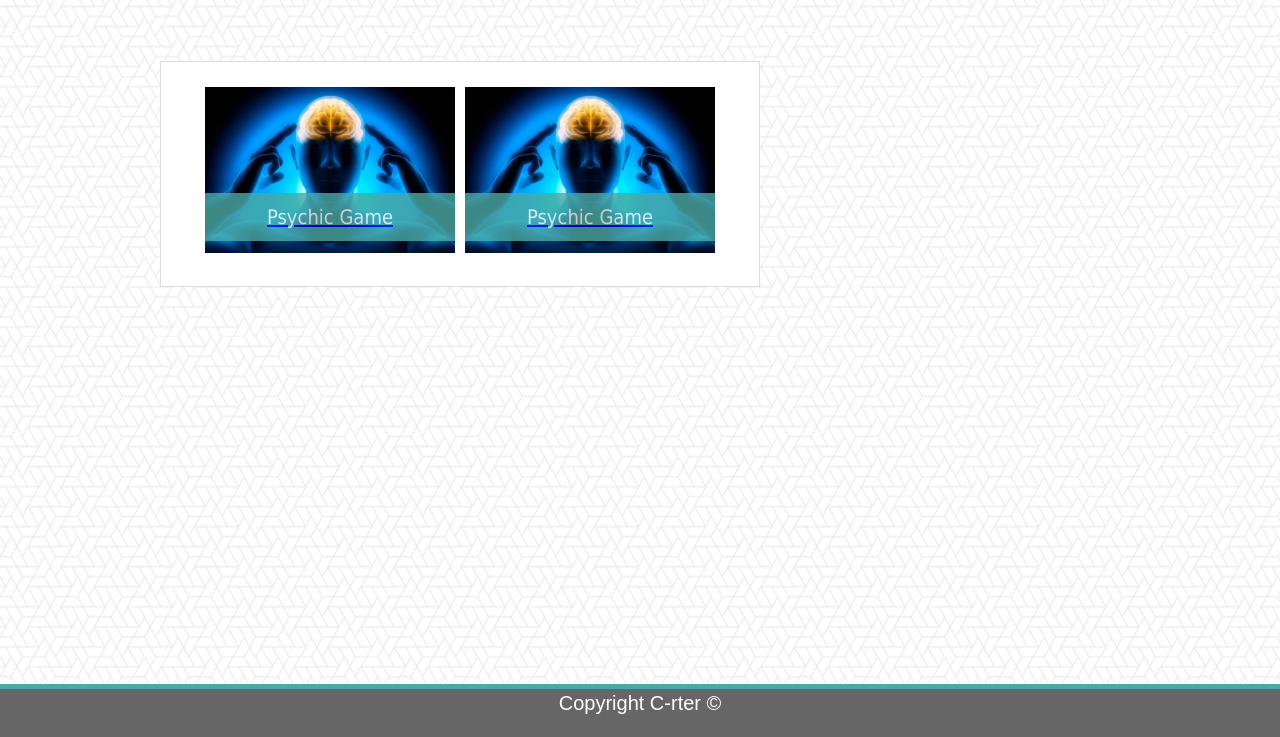
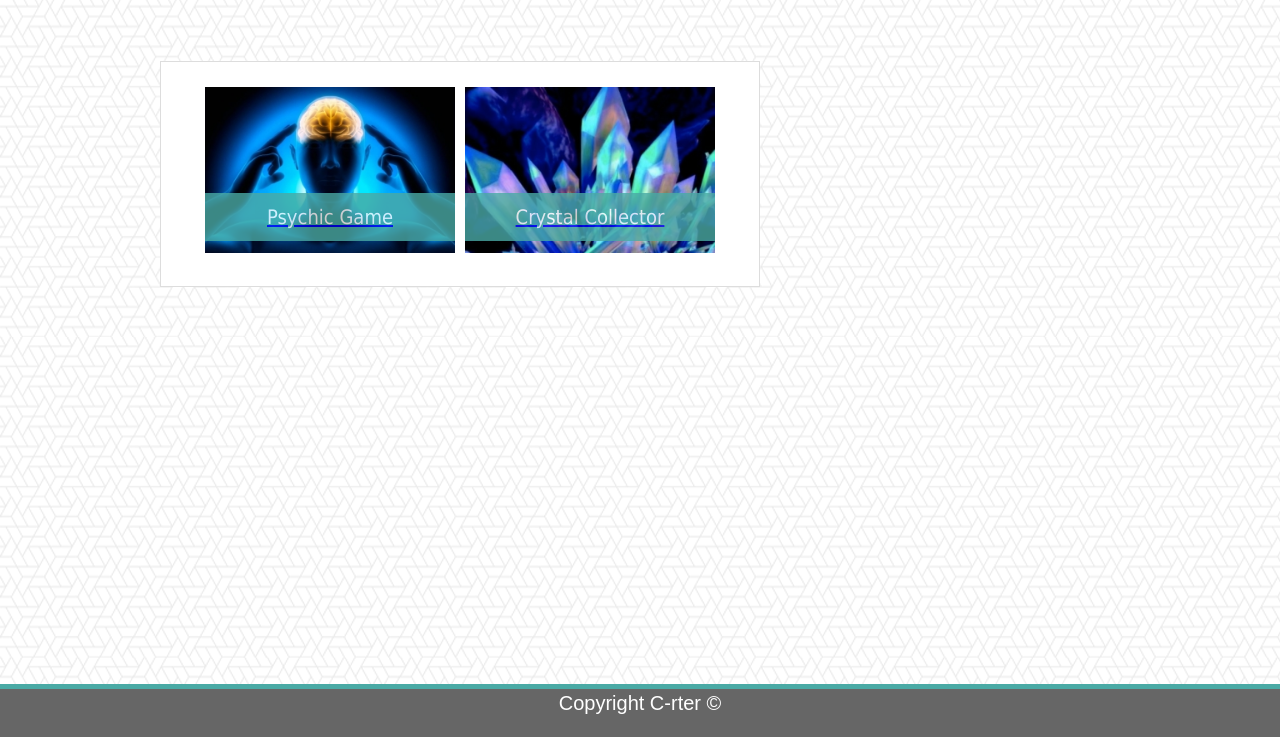
Before and after one commit to c-rter/Responsive-Portfolio, a plain HTML site: page portfolio.html in a window 1280 px wide. Shown: the part 63-800 px from the top of the page. Drawn offline with Linux system fonts and the light colour scheme.

Commit message:
Update portfolio.html

```diff
--- a/portfolio.html
+++ b/portfolio.html
@@ -33,9 +33,9 @@
               </div></div> </td>
           <td>
                 <div class='imagewrapper'>
-                 <img src='Psychic.jpg' width="300px" height="200px" class="focusimage"/>
+                 <img src='crystals.jpg' width="300px" height="200px" class="focusimage"/>
                  <div class='description'>
-                 <a href="https://c-rter.github.io/Psychic-Game/"><p class='description_content'><span style="color:white;">Psychic Game</span></p></a>
+                 <a href="https://c-rter.github.io/unit-4-game/"><p class='description_content'><span style="color:white;">Crystal Collector</span></p></a>
               </div></div>
               </td>
         </tr>
```
